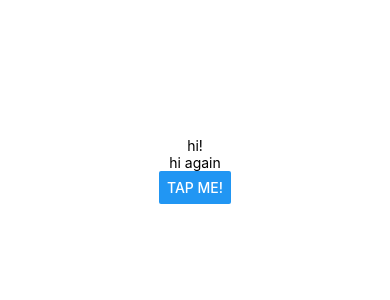
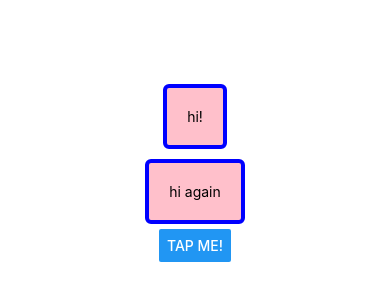
Before and after one commit to barksanto/RNative, a React Native app: screen / in a window 390 px wide. Shown: the part 252-552 px from the top of the page. Built offline with nearby package versions, Linux system fonts and the light colour scheme.

Commit message:
new stylesheet object for 2nd btn

```diff
--- a/App.js
+++ b/App.js
@@ -8,14 +8,15 @@ export default function App() {
   return (
     <View style={styles.container}>
       <View>
-        <Text>hi!</Text>
+        <Text style={styles.first}>hi!</Text>
       </View>
-      <Text>hi again</Text>
-      <Button title="Tap me!" onPress={alertHi} />
+      <Text style={styles.first}>hi again</Text>
+      <Button title="Tap me!" onPress={alertHi} style={styles.button} />
     </View>
   )
 }
 
+// best to do it this way - RNs Stylesheet object provides validations + errors
 const styles = StyleSheet.create({
   container: {
     flex: 1,
@@ -23,4 +24,12 @@ const styles = StyleSheet.create({
     alignItems: "center",
     justifyContent: "center",
   },
+  first: {
+    backgroundColor: "pink",
+    borderWidth: 4,
+    borderColor: "blue",
+    padding: 20,
+    borderRadius: 6,
+    margin: 5,
+  },
 })
```
